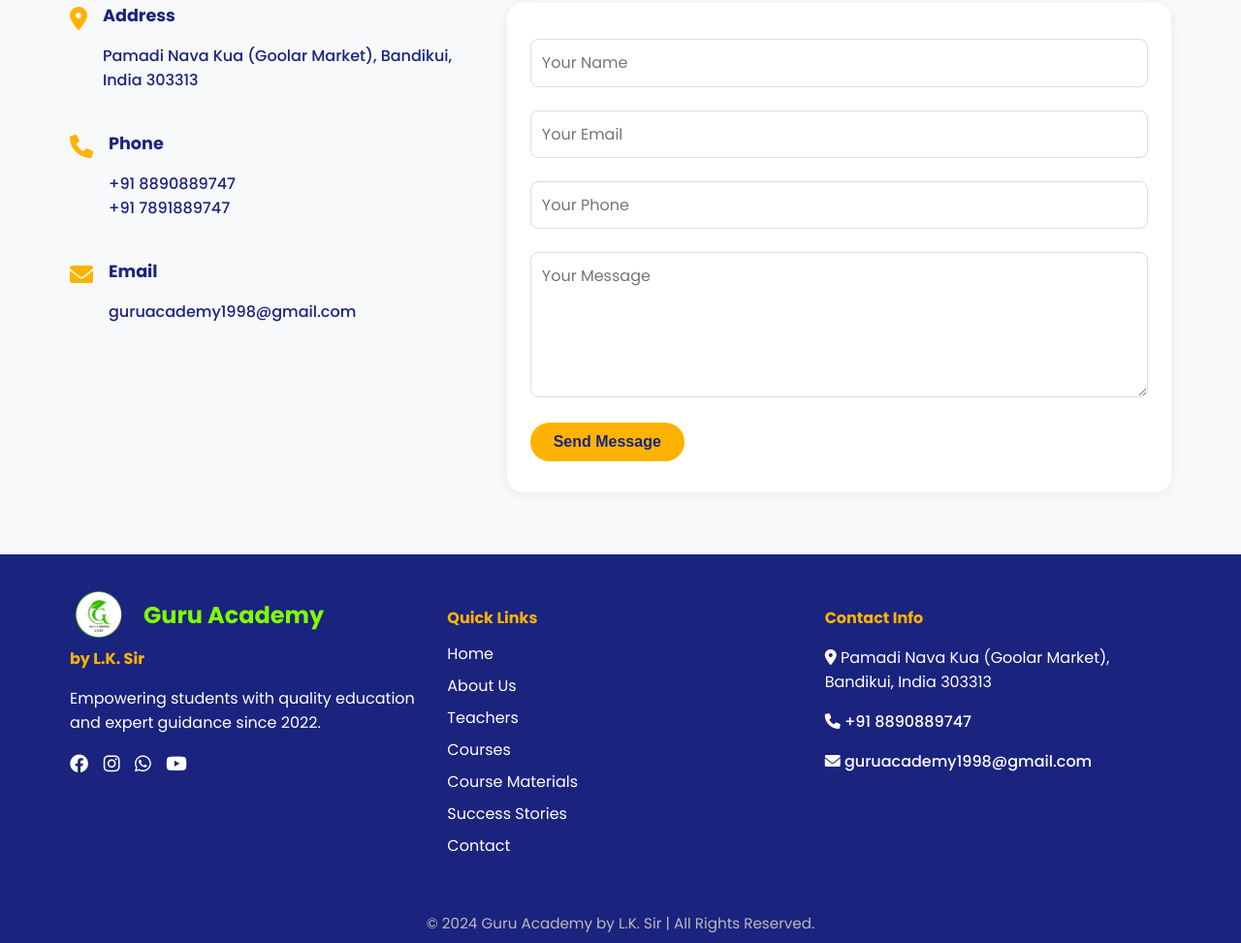
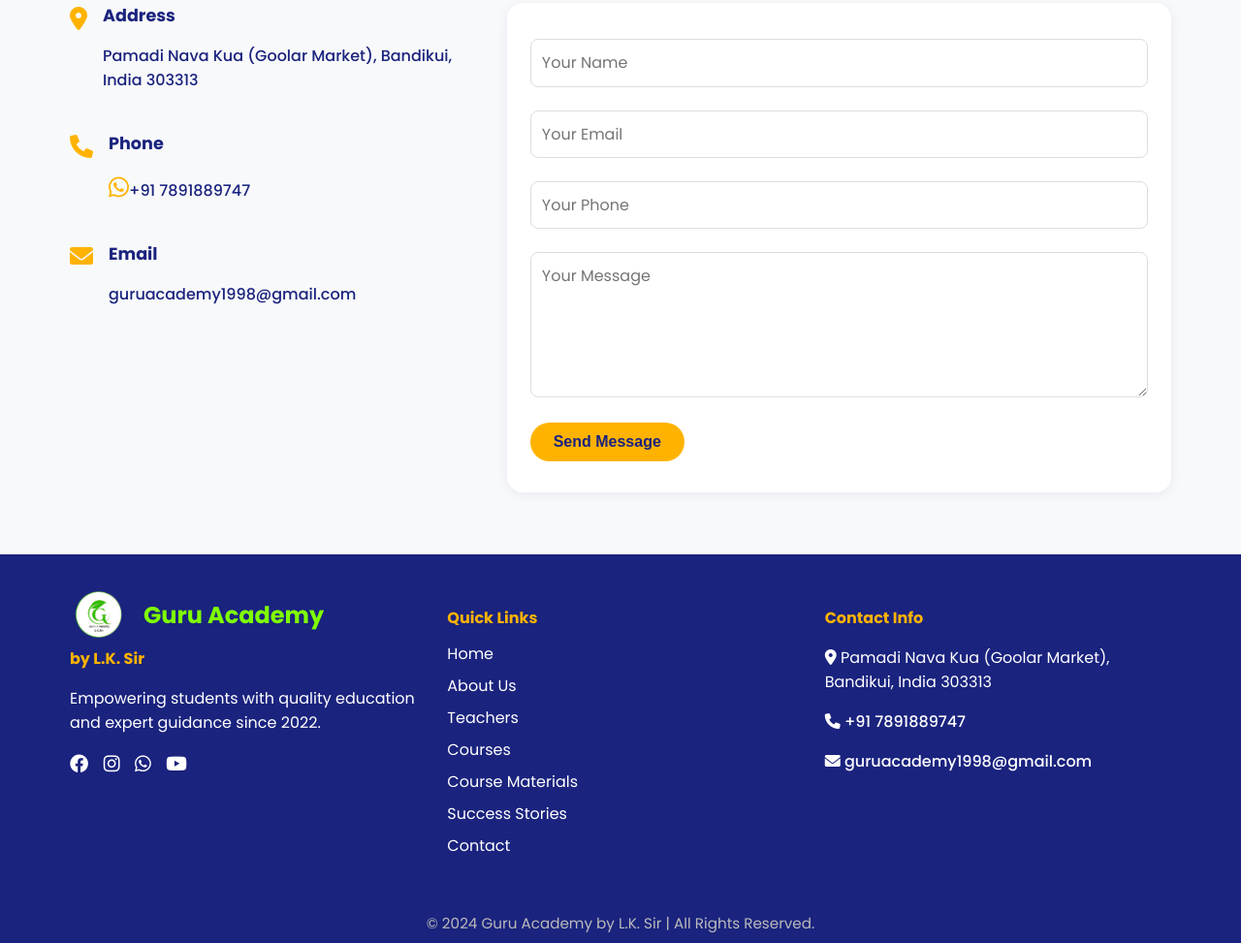
Before and after one commit to amitchauhan004/Guru_Academy, a plain HTML site: page frontend/index.html in a window 1280 px wide. Shown: the part 4385-5358 px from the top of the page at 97% size. Drawn offline with Linux system fonts and the light colour scheme; no server answers.

Commit message:
Update index.html

```diff
--- a/frontend/index.html
+++ b/frontend/index.html
@@ -298,7 +298,8 @@
                         <i class="fas fa-phone"></i>
                         <div>
                             <h3>Phone</h3>
-                            <p><a href="tel:+918890889747">+91 8890889747</a><br><a href="tel:+917891889747">+91
+                            <p><i
+                                class="fab fa-whatsapp"></i><a href="tel:+917891889747">+91
                                     7891889747</a></p>
                         </div>
                     </div>
@@ -348,7 +349,7 @@
                                 class="fab fa-facebook"></i></a>
                         <a href="https://www.instagram.com/guruacademy8116" target="_blank" rel="noopener noreferrer"><i
                                 class="fab fa-instagram"></i></a>
-                        <a href="https://wa.me/918890889747" target="_blank" rel="noopener noreferrer"><i
+                        <a href="https://wa.me/917891889747" target="_blank" rel="noopener noreferrer"><i
                                 class="fab fa-whatsapp"></i></a>
                         <a href="https://www.youtube.com/@guruacademy-8116" target="_blank" rel="noopener noreferrer"><i
                                 class="fab fa-youtube"></i></a>
@@ -370,7 +371,7 @@
                     <h4>Contact Info</h4>
                     <p><i class="fas fa-map-marker-alt"></i> <a href="https://maps.app.goo.gl/ejPvrLBEAnpHCkSR6"> Pamadi
                             Nava Kua (Goolar Market), Bandikui, India 303313</a></p>
-                    <p><i class="fas fa-phone"></i> <a href="tel:+918890889747"> +91 8890889747</a></p>
+                    <p><i class="fas fa-phone"></i> <a href="tel:+917891889747"> +91 7891889747</a></p>
                     <p><i class="fas fa-envelope"></i> <a href="mailto:guruacademy1998@gmail.com">
                             guruacademy1998@gmail.com</a></p>
                 </div>
```
